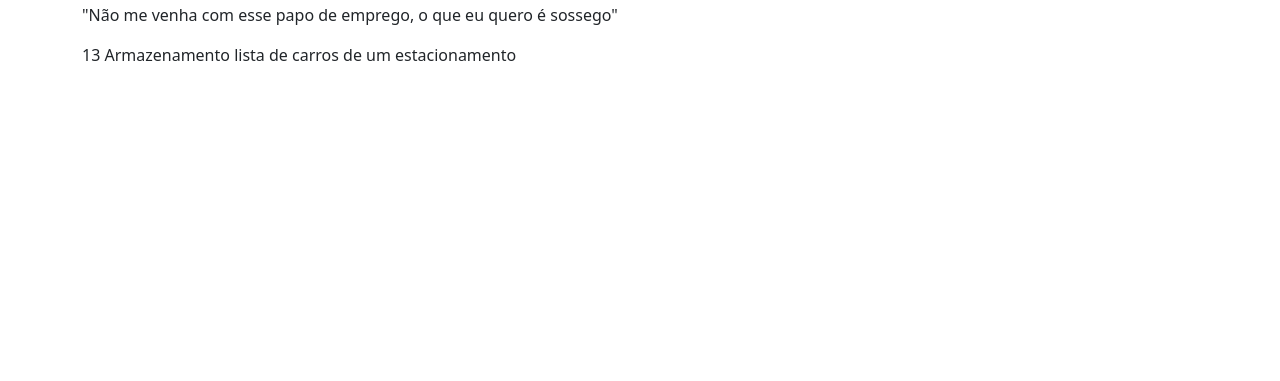
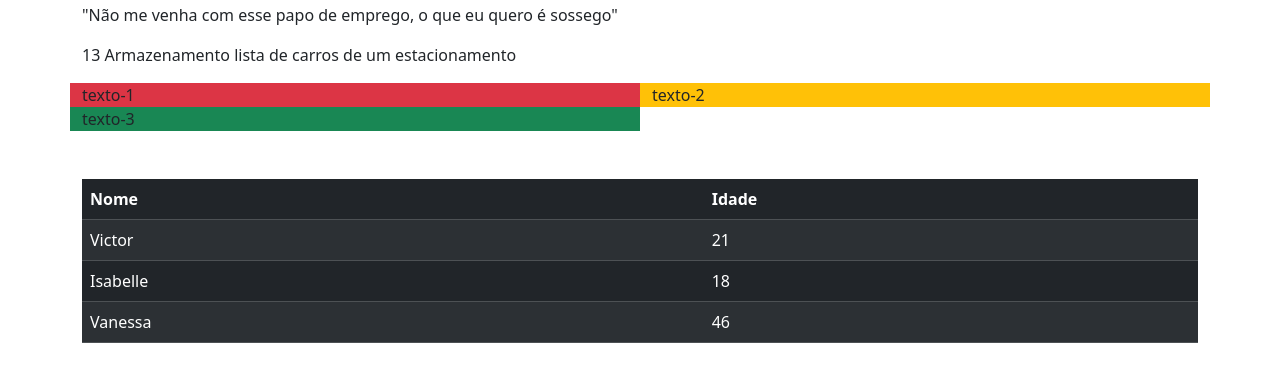
Before and after one commit to chinagliadev/exercicios-JS, a plain HTML site: page exercicio013/index.html in a window 1280 px wide. Shown: the part 53-434 px from the top of the page. Drawn offline with nearby package versions, Linux system fonts and the light colour scheme.

Commit message:
Entendendo o bootstrap

```diff
--- a/exercicio013/index.html
+++ b/exercicio013/index.html
@@ -5,20 +5,46 @@
     <meta charset="UTF-8">
     <meta name="viewport" content="width=device-width, initial-scale=1.0">
     <title>Exercicio 013</title>
-    <!-- CDN: CDN é como uma “rede de cópias” de arquivos (imagens, vídeos, scripts etc.) espalhadas pelo mundo.
-
-    Em vez de pegar o arquivo de um único servidor (que pode estar longe de você), o navegador pega a cópia do servidor mais perto.
-
-    Isso deixa o site mais rápido e evita travar caso muita gente acesse ao mesmo tempo. -->
     <link href="https://cdn.jsdelivr.net/npm/bootstrap@5.3.8/dist/css/bootstrap.min.css" rel="stylesheet"
         integrity="sha384-sRIl4kxILFvY47J16cr9ZwB07vP4J8+LH7qKQnuqkuIAvNWLzeN8tE5YBujZqJLB" crossorigin="anonymous">
 </head>
 
 <body>
-    <div class="container">
+    <div class="container-md">
         <h1>Exercicio 013</h1>
         <blockquote>"Não me venha com esse papo de emprego, o que eu quero é sossego"</blockquote>
         <p>13 Armazenamento lista de carros de um estacionamento</p>
+        <div class="row">
+            <div class="col-12-sm col-md-6 bg-danger">
+                texto-1
+            </div>
+            <div class="col-12-sm col-md-6 bg-warning">
+                texto-2
+            </div>
+            <div class="col-12-sm col-md-6 bg-success">
+                texto-3
+            </div>
+        </div>
+        <table class="table table-dark table-striped table-hover mt-5">
+            <thead>
+                <th>Nome</th>
+                <th>Idade</th>
+            </thead>
+            <tbody>
+                <tr>
+                    <td>Victor</td>
+                    <td>21</td>
+                </tr>
+                <tr>
+                    <td>Isabelle</td>
+                    <td>18</td>
+                </tr>
+                <tr>
+                    <td>Vanessa</td>
+                    <td>46</td>
+                </tr>
+            </tbody>
+        </table>
     </div>
 </body>
 
```
